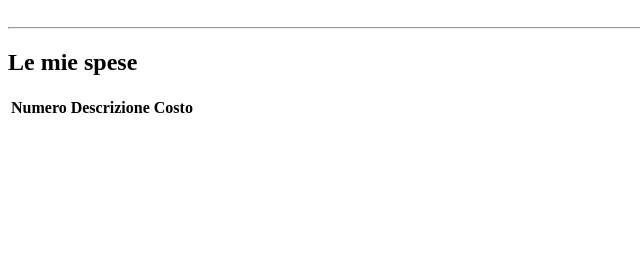
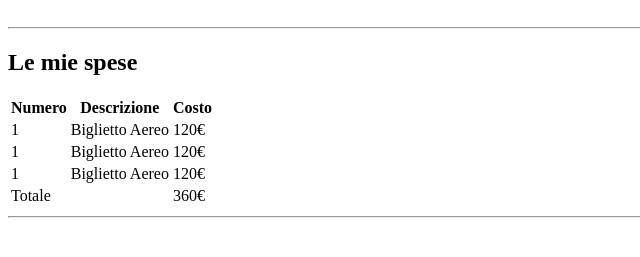
Before and after one commit to VitoMarino/html-london-trip, a plain HTML site: page index.html in a window 1280 px wide. Shown: the part 79-336 px from the top of the page, without its empty margins (0-640 px from the left). Drawn offline with Linux system fonts and the light colour scheme.

Commit message:
Tabella completata

```diff
--- a/index.html
+++ b/index.html
@@ -17,9 +17,7 @@
     <hr>
 
     <main>
-        <h2>
-            Le mie spese
-        </h2>
+        <h2>Le mie spese</h2>
         <table>
             <!--Intestazione della tabella-->
                 <thead>
@@ -35,7 +33,43 @@
                         </th>
                     </tr>
                 </thead>
+
+                <!--E' il corpo della tabella-->
+                <tbody>
+                    <!--tr Prima riga da sx verso dx-->
+                    <tr>
+                        <!--td mi rappresenta la singola cella-->
+                        <td>1</td>
+                        <td>Biglietto Aereo</td>
+                        <td>120&euro;</td>
+                    </tr>
+
+                    <!--Seconda riga da sx verso dx-->
+                    <tr>
+                        <td>1</td>
+                        <td>Biglietto Aereo</td>
+                        <td>120&euro;</td>
+                    </tr>
+
+                    <!--Terza riga da sx verso dx-->
+                    <tr>
+                        <td>1</td>
+                        <td>Biglietto Aereo</td>
+                        <td>120&euro;</td>
+                    </tr>
+                </tbody>
+
+                <!--tfoot ti delimita la chiusura dellla tabella-->
+                <tfoot>
+                    <tr>
+                        <td>Totale</td>
+                        <td><!--Spazio vuoto all'interno della tabella--></td>
+                        <td>360&euro;</td>
+                    </tr>
+                </tfoot>
         </table>
+        <hr>
+
     </main>
 </body>
 </html>
```
